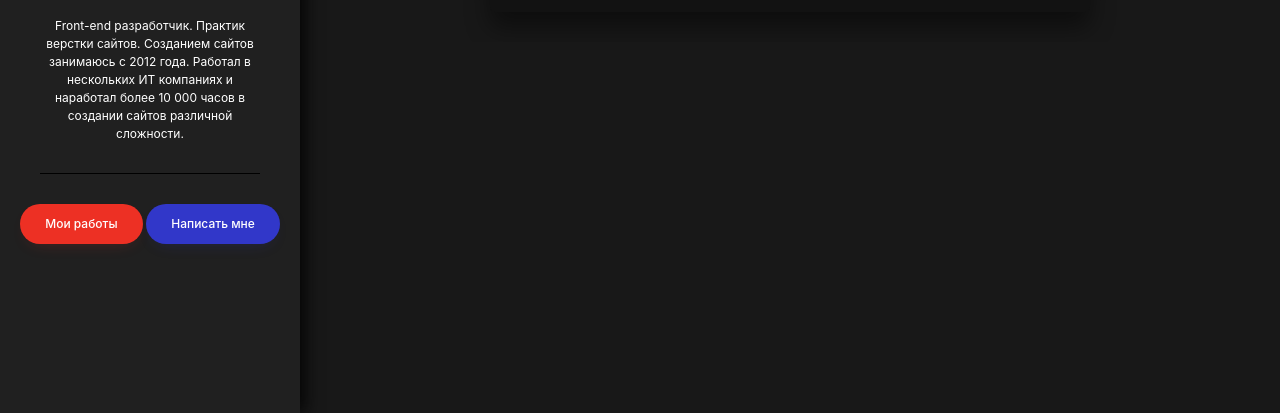
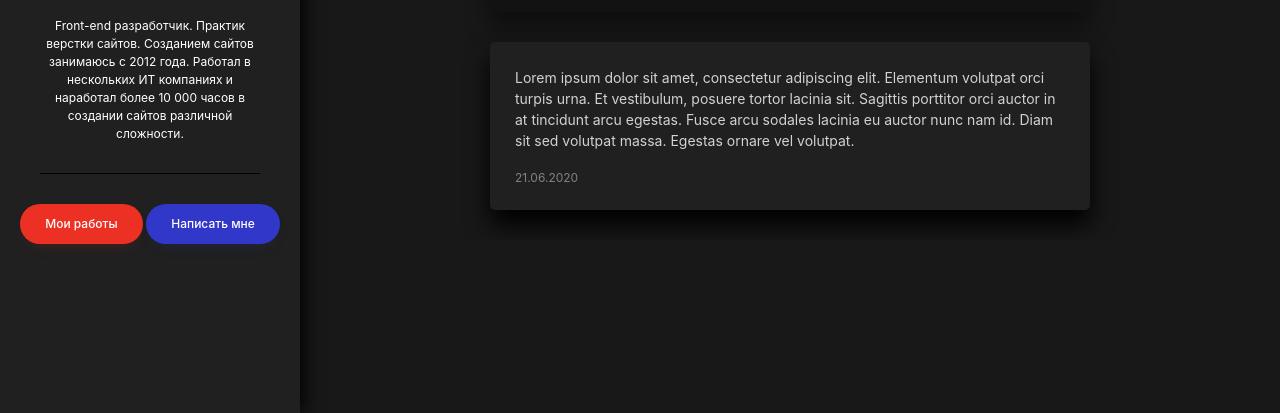
Before and after one commit to yehorich75/personal-blog, a website: page src/index.html in a window 1280 px wide. Shown: the part 387-800 px from the top of the page. Drawn offline with nearby package versions, Linux system fonts and the light colour scheme; files that its build step writes are made by us from their sources.

Commit message:
post section start

```diff
--- /dev/null
+++ b/src/assets/scss/blocks/post.scss
@@ -0,0 +1,20 @@
+.post {
+    background-color: $primary;
+    box-shadow: 0px 15px 25px rgba($black, 35);
+    padding: 2.5rem;
+    margin-bottom: 3rem;
+
+    border-radius: 0.5rem;
+    &__content {
+        margin-bottom: 2rem;
+    }
+    &__text {
+        font-size: 1.4rem;
+        color: #d2d2d2;
+    }
+    &__data {
+        font-size: 1.2rem;
+        line-height: 1.2;
+        color: #828282;
+    }
+}
--- a/src/assets/scss/style.scss
+++ b/src/assets/scss/style.scss
@@ -38,3 +38,4 @@ body {
 
 @import 'blocks/stories';
 @import 'blocks/add-post';
+@import 'blocks/post';
--- a/src/index.html
+++ b/src/index.html
@@ -43,3 +43,20 @@ title: BrainsCloud | Home
         </div>
     </form>
 </div>
+
+<article class="post">
+    <div class="post__content">
+        <p class="post__text">
+            Lorem ipsum dolor sit amet, consectetur adipiscing elit. Elementum volutpat orci turpis urna. Et vestibulum,
+            posuere tortor lacinia sit. Sagittis porttitor orci auctor in at tincidunt arcu egestas. Fusce arcu sodales
+            lacinia eu auctor nunc nam id. Diam sit sed volutpat massa. Egestas ornare vel volutpat.
+        </p>
+    </div>
+    <div class="post__footer">
+        <ul class="post__data">
+            <li class="post__data-item">
+                <time datetime="21-06-2020 19:20">21.06.2020</time>
+            </li>
+        </ul>
+    </div>
+</article>
```
Also changed, not shown: dist/assets/css/style.css, dist/assets/css/style.min.css, dist/index.html.
